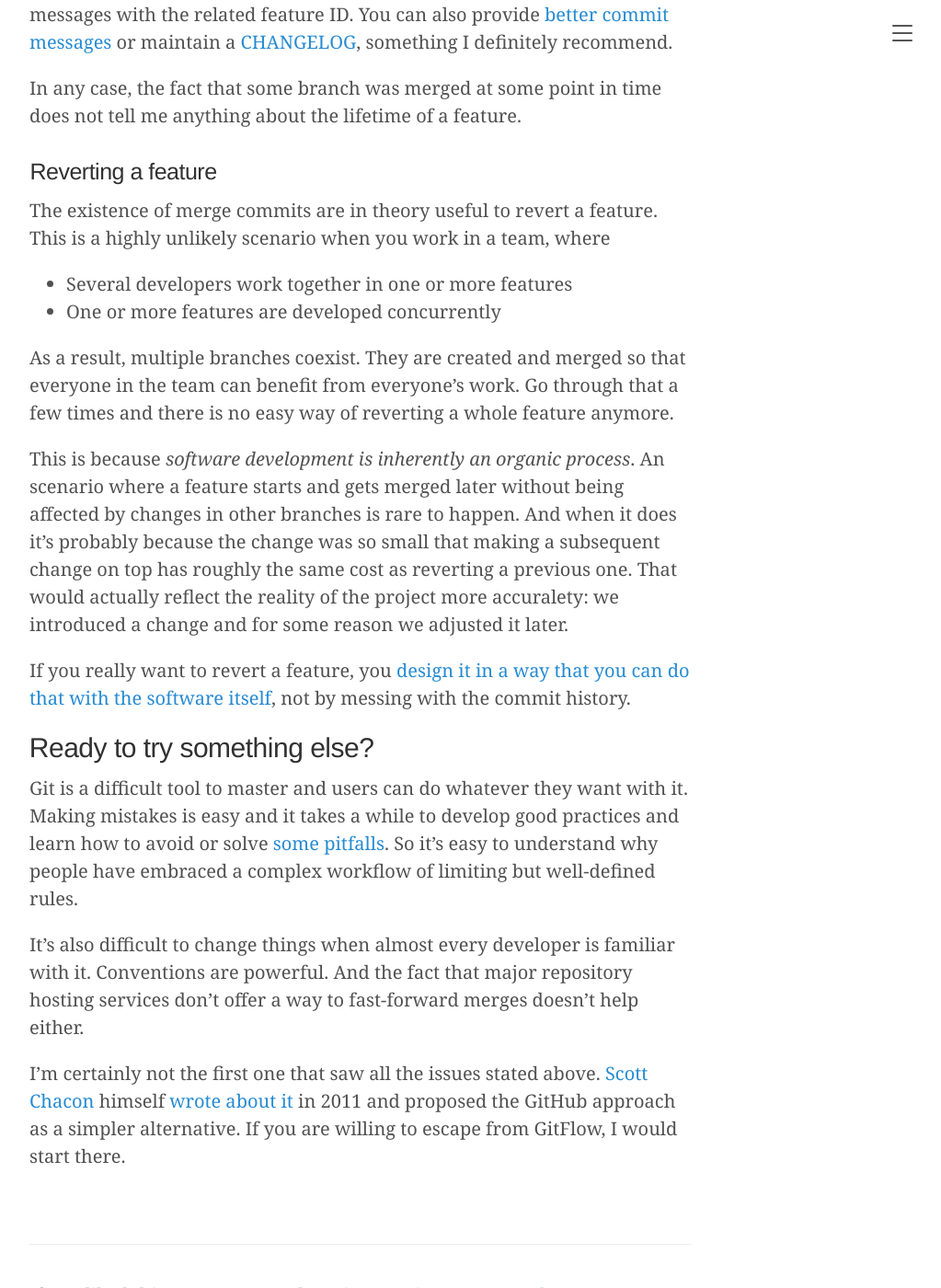
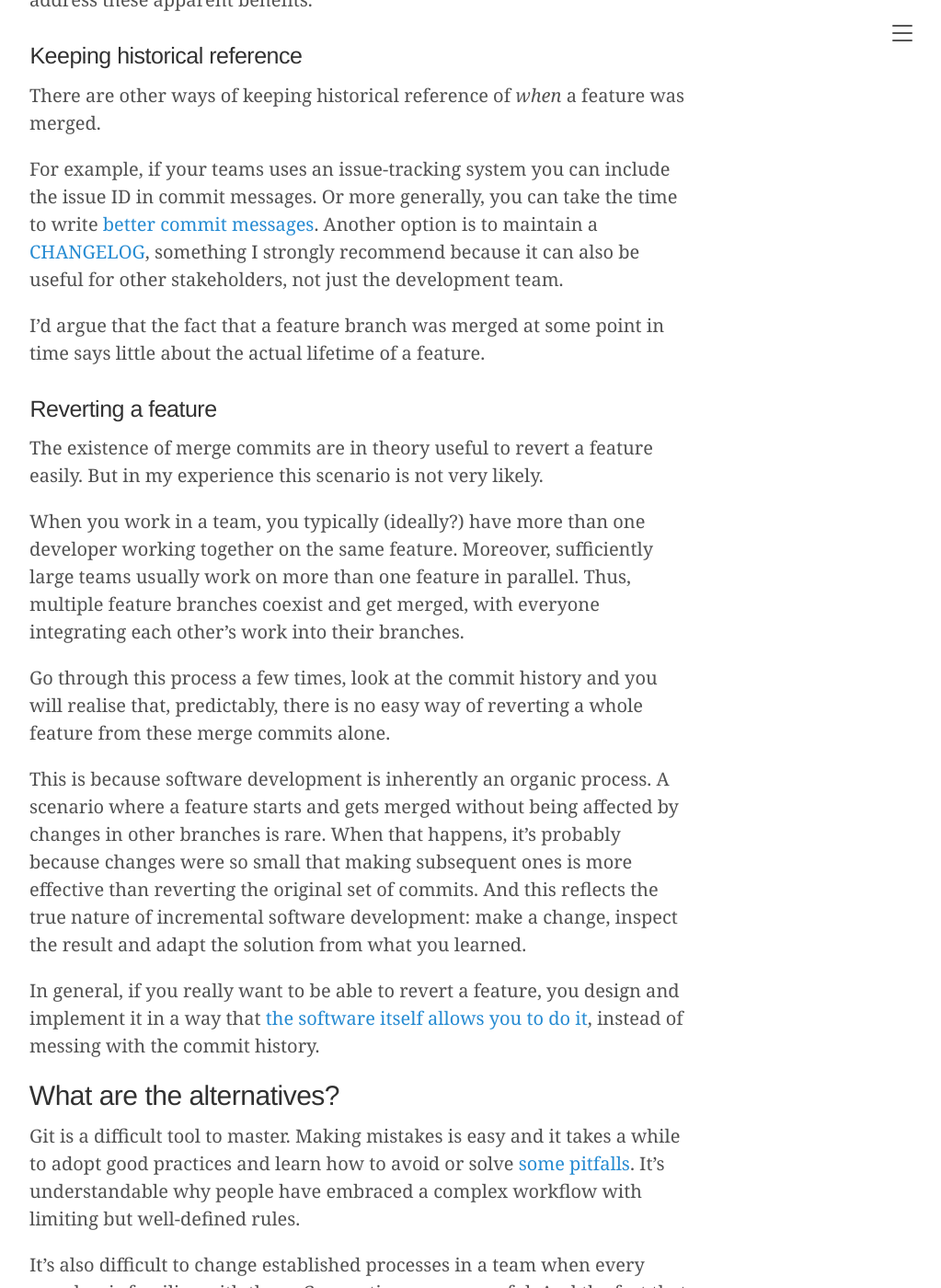
Before and after one commit to elitalon/elitalon.github.io, a Jekyll site: the page built from _posts/2016-03-13-design-weaknesses-of-gitflow.md, in a window 1280 px wide and 1400 px high, scrolled down 2006 px. Shown: the whole window at 92% size, without its empty margins (248-1271 px from the left). Built offline with Jekyll 4.4.1, drawn with Linux system fonts in a browser that asks for light colours; some of the changed text lies outside the part shown.

Commit message:
Review and edit 'Design weaknesses of GitFlow'

```diff
--- a/_posts/2016-03-13-design-weaknesses-of-gitflow.md
+++ b/_posts/2016-03-13-design-weaknesses-of-gitflow.md
@@ -1,56 +1,56 @@
 ---
 title: Design weaknesses of GitFlow
-description: Some thoughts about the weaknesses of GitFlow after four years using it
+description: Thoughts about the weaknesses of GitFlow after four years using it
 ---
-I started using GitFlow more or less two years after [Vincent Driessen](https://twitter.com/nvie) introduced [his proposal](http://nvie.com/posts/a-successful-git-branching-model/) in 2010. Since then, there has been several occasions when either me or one of my fellow developers have faced some issues with it.
+I started using GitFlow more or less two years after [Vincent Driessen][https://twitter.com/nvie] introduced [his proposal][http://nvie.com/posts/a-successful-git-branching-model] in 2010. Since then, there has been many times in which either me or another fellow developer has faced some issues with it.
 
 <!--more-->
 
-The company I was working for had recently moved from Subversion to Git. We were struggling with defining the best approach for collaborative development, since not everyone was familiar with Git. More often than not, experienced Git users had to help other teammates to understand what was going on. With GitFlow everyone in the team welcomed the idea of having a consistent way of working with our repositories.
+The company I was working for in 2012 had recently moved from [Subversion](https://subversion.apache.org) to [Git](https://git-scm.com). We were struggling with defining the best approach for collaborative development, since not everyone was familiar with Git. Experienced Git users often had to help other teammates understand what was going on. With GitFlow, everyone in the team welcomed the idea of having a consistent and well defined way of working with our repositories.
 
-Four years has passed and every company I have worked with seems to have embraced GitFlow as the default approach. But as with any other tool or methodology, one has to carefully _examine whether it fits the purpose of a project or the way a team works_. I have the impression that little thought has been put into choosing GitFlow as *de facto* model. I'd like to share with you what I consider two of its weaknesses.
-
+Four years has passed and practically every team I have worked with seems to have embraced GitFlow. But as with any other tool or methodology, one has to carefully examine whether it really fits a project or helps a team work more effectively. My impression is that little thought has been put into choosing GitFlow as a *de facto* model. I'd like to share two weaknesses that I find annoying.
 
 ## Redundant branches
-> *The `master` branch at origin should be familiar to every Git user. Parallel to the `master` branch, another branch exists called `develop`.*
+My first problem comes with the use of the ["main branches"](https://nvie.com/posts/a-successful-git-branching-model/#the-main-branches):
 
-> *When the source code in the `develop` branch reaches a stable point and is ready to be released, all of the changes should be merged back into `master` somehow and then tagged with a release number.*
+> _The `master` branch at `origin` should be familiar to every Git user. Parallel to the `master` branch, another branch exists called `develop`._
 
-I always wondered if nobody noticed that the `master` branch is completely useless in this model. If every release must be tagged, why do we need the separation between `master` and `develop` at all? Can't we just live with a single *main* branch and go back to any release using its tag?
+> _When the source code in the `develop` branch reaches a stable point and is ready to be released, all of the changes should be merged back into `master` somehow and then tagged with a release number._
 
-Not even the need for `hotfix` branches seems to justify this redundancy. It's perfectly possible to create a branch from a tag, apply the patch for the existing bug in production and merge back to the main branch.
+I always wondered if nobody noticed that the `master` branch is completely useless in this model. If every release must be tagged, why do we need the separation between `master` and `develop` at all? Can't we just live with a single _main_ branch and go back to any release using its tag?
 
+Not even the need for `hotfix` branches seems to justify this redundancy. It's perfectly possible to create a branch from a tag, apply a patch for the existing bug in production and merge back to the main branch.
 
 ## A polluted commit history
-> *The --no-ff flag causes the merge to always create a new commit object, even if the merge could be performed with a fast-forward. This avoids losing information about the historical existence of a feature branch and groups together all commits that together added the feature.*
+The second problem is a consequence of using [feature branches](https://nvie.com/posts/a-successful-git-branching-model/#feature-branches):
 
-> *Reverting a whole feature (i.e. a group of commits), is a true headache (...) whereas it is easily done if the --no-ff flag was used.*
+> _The ``--no-ff`` flag causes the merge to always create a new commit object, even if the merge could be performed with a fast-forward. This avoids losing information about the historical existence of a feature branch and groups together all commits that together added the feature._
 
-By avoiding [fast-forward merges](http://git-scm.com/docs/git-merge#_fast_forward_merge) the commit history of the repository is polluted with merge commits. This situation is even worse when you realise that both [GitHub](https://help.github.com/articles/merging-a-pull-request/) and [Bitbucket](https://bitbucket.org/site/master/issues/6106/forced-non-fast-forward-merge-of-pull) merge pull requests using that flag. But to be honest, I haven't found a situation yet where those commits have been proven useful. Let me address these apparent benefits.
+> _Reverting a whole feature (i.e. a group of commits), is a true headache […], whereas it is easily done if the `--no-ff` flag was used._
 
+By avoiding [fast-forward merges](http://git-scm.com/docs/git-merge#_fast_forward_merge) the commit history of the repository is polluted with merge commits. This situation gets worse when you realise that prominent version control cloud services, like [GitHub](https://help.github.com/articles/merging-a-pull-request/) or [Bitbucket](https://bitbucket.org/site/master/issues/6106/forced-non-fast-forward-merge-of-pull), merge pull requests using that flag. But to be honest, I haven't found a situation yet where those commits have been proven useful. Let me address these apparent benefits.
 
-### Historical reference
-There are other ways of keeping historical reference of _when_ a feature was merged. If you have an issue-tracking system, you can prefix commit messages with the related feature ID. You can also provide [better commit messages](http://chris.beams.io/posts/git-commit/) or maintain a [CHANGELOG](https://keepachangelog.com/en/1.0.0/), something I definitely recommend.
+### Keeping historical reference
+There are other ways of keeping historical reference of _when_ a feature was merged.
 
-In any case, the fact that some branch was merged at some point in time does not tell me anything about the lifetime of a feature.
+For example, if your teams uses an issue-tracking system you can include the issue ID in commit messages. Or more generally, you can take the time to write [better commit messages](http://chris.beams.io/posts/git-commit/). Another option is to maintain a [CHANGELOG](https://keepachangelog.com/en/1.0.0/), something I strongly recommend because it can also be useful for other stakeholders, not just the development team.
 
+I'd argue that the fact that a feature branch was merged at some point in time says little about the actual lifetime of a feature.
 
 ### Reverting a feature
-The existence of merge commits are in theory useful to revert a feature. This is a highly unlikely scenario when you work in a team, where
+The existence of merge commits are in theory useful to revert a feature easily. But in my experience this scenario is not very likely.
 
-- Several developers work together in one or more features
-- One or more features are developed concurrently
+When you work in a team, you typically (ideally?) have more than one developer working together on the same feature. Moreover, sufficiently large teams usually work on more than one feature in parallel. Thus, multiple feature branches coexist and get merged, with everyone integrating each other's work into their branches.
 
-As a result, multiple branches coexist. They are created and merged so that everyone in the team can benefit from everyone's work. Go through that a few times and there is no easy way of reverting a whole feature anymore.
+Go through this process a few times, look at the commit history and you will realise that, predictably, there is no easy way of reverting a whole feature from these merge commits alone.
 
-This is because *software development is inherently an organic process*. An scenario where a feature starts and gets merged later without being affected by changes in other branches is rare to happen. And when it does it's probably because the change was so small that making a subsequent change on top has roughly the same cost as reverting a previous one. That would actually reflect the reality of the project more accuralety: we introduced a change and for some reason we adjusted it later.
+This is because software development is inherently an organic process. A scenario where a feature starts and gets merged without being affected by changes in other branches is rare. When that happens, it's probably because changes were so small that making subsequent ones is more effective than reverting the original set of commits. And this reflects the true nature of incremental software development: make a change, inspect the result and adapt the solution from what you learned.
 
-If you really want to revert a feature, you [design it in a way that you can do that with the software itself](http://martinfowler.com/articles/feature-toggles.html), not by messing with the commit history.
+In general, if you really want to be able to revert a feature, you design and implement it in a way that [the software itself allows you to do it](http://martinfowler.com/articles/feature-toggles.html), instead of messing with the commit history.
 
+## What are the alternatives?
+Git is a difficult tool to master. Making mistakes is easy and it takes a while to adopt good practices and learn how to avoid or solve [some pitfalls](http://stackoverflow.com/q/9264314/592454). It's understandable why people have embraced a complex workflow with limiting but well-defined rules.
 
-## Ready to try something else?
-Git is a difficult tool to master and users can do whatever they want with it. Making mistakes is easy and it takes a while to develop good practices and learn how to avoid or solve [some pitfalls](http://stackoverflow.com/q/9264314/592454). So it's easy to understand why people have embraced a complex workflow of limiting but well-defined rules.
+It's also difficult to change established processes in a team when every member is familiar with them. Conventions are powerful. And the fact that major version control cloud services don't offer a way to do fast-forward merges doesn't help either.
 
-It's also difficult to change things when almost every developer is familiar with it. Conventions are powerful. And the fact that major repository hosting services don't offer a way to fast-forward merges doesn't help either.
-
-I'm certainly not the first one that saw all the issues stated above. [Scott Chacon](https://twitter.com/chacon) himself [wrote about it](http://scottchacon.com/2011/08/31/github-flow.html) in 2011 and proposed the GitHub approach as a simpler alternative. If you are willing to escape from GitFlow, I would start there.
+But I'm not the first one that have seen issues like the ones I described above. [Scott Chacon](https://twitter.com/chacon) proposed in 2011 [the GitHub flow](http://scottchacon.com/2011/08/31/github-flow.html) as a simpler alternative. If you are willing to escape from GitFlow, I would start there.
```
